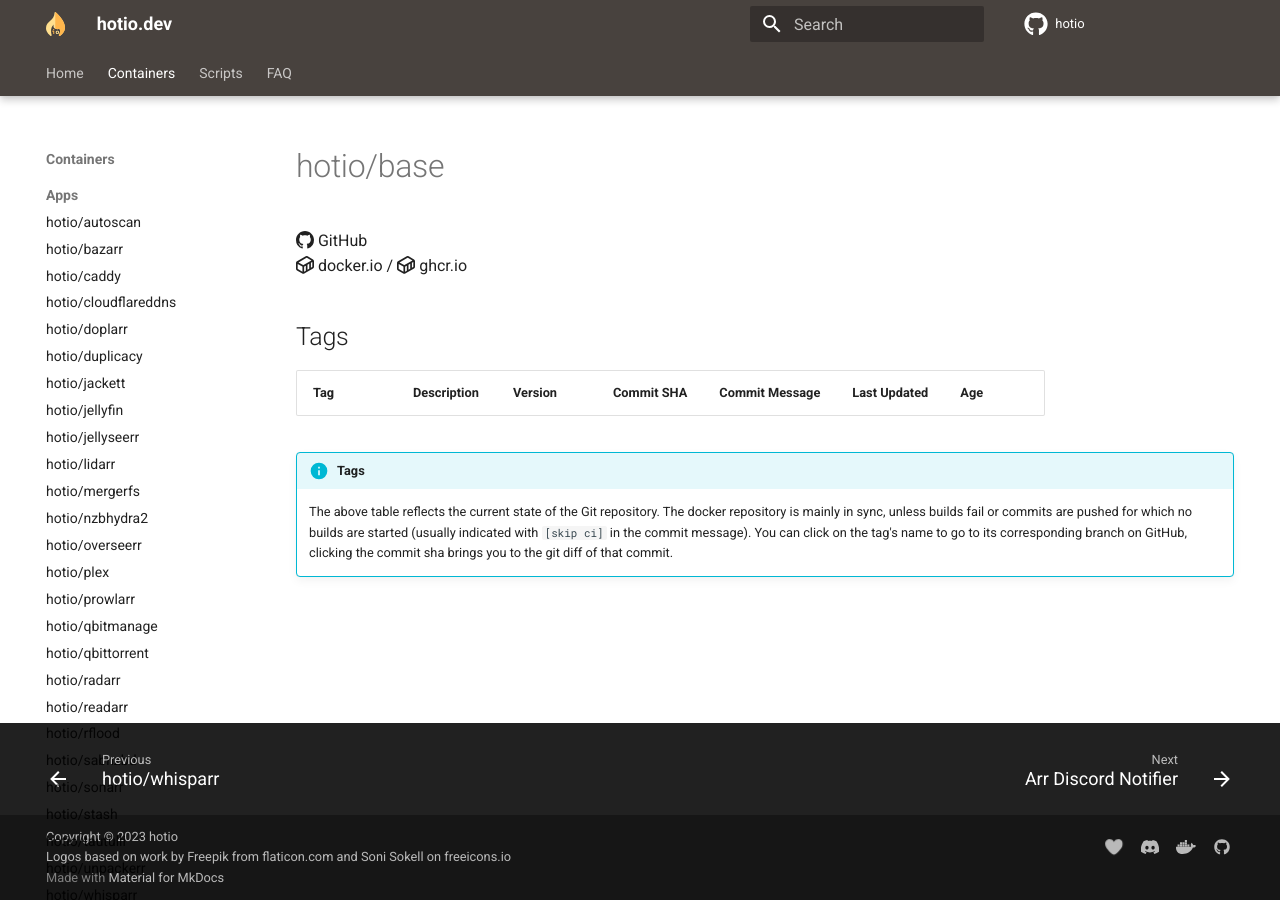
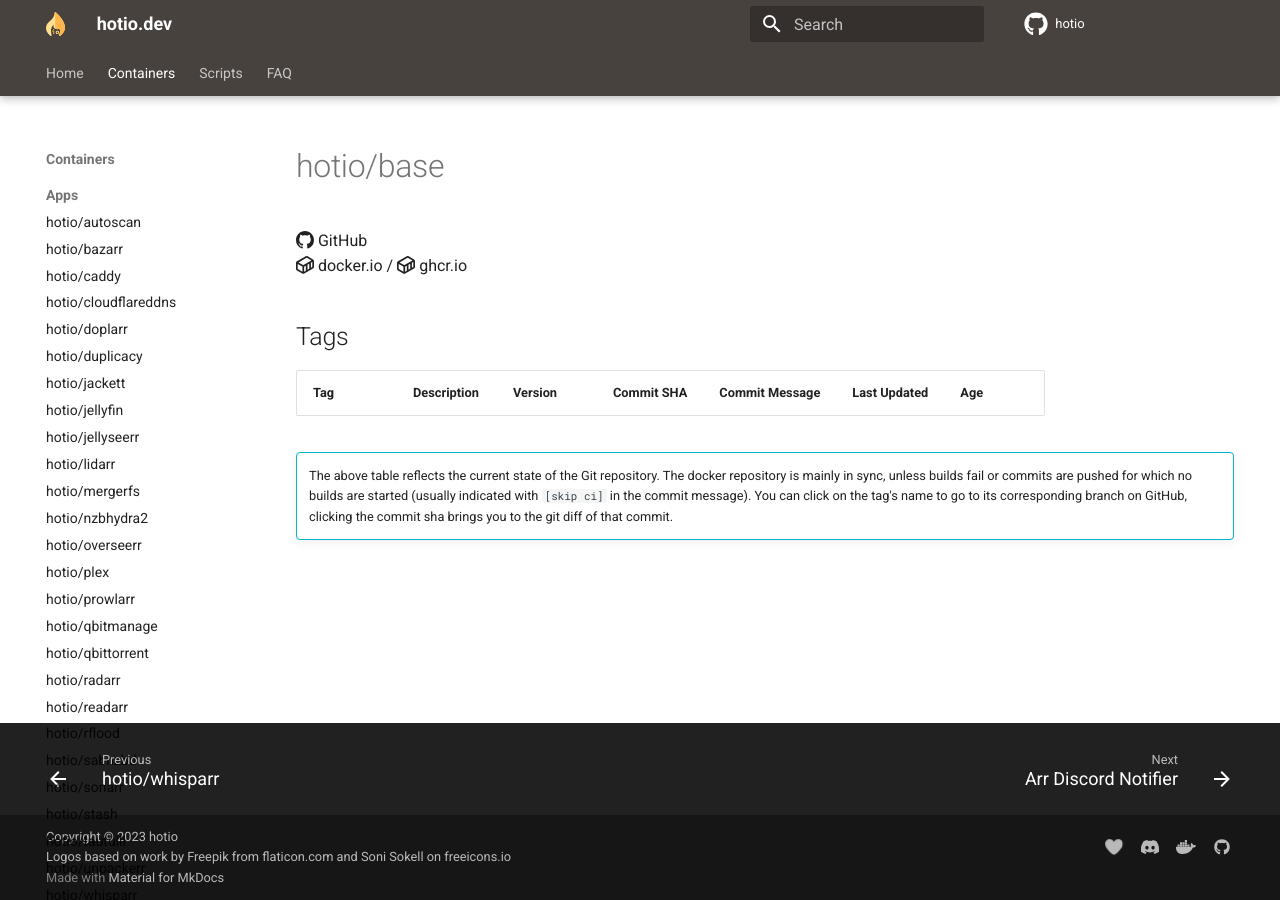
Before and after one commit to hotio/website, an MkDocs documentation site: the page built from docs/containers/base.md, in a window 1280 px wide. Built offline with MkDocs 1.6.1 and Material for MkDocs 9.7.7, drawn with Linux system fonts in a browser that asks for light colours.

Commit message:
reduce "in your face" of tags info

```diff
--- a/includes/tags.md
+++ b/includes/tags.md
@@ -14,7 +14,7 @@
   </tbody>
 </table>
 
-!!! info "Tags"
+!!! info ""
 
     The above table reflects the current state of the Git repository. The docker repository is mainly in sync, unless builds fail or commits are pushed for which no builds are started (usually indicated with `[skip ci]` in the commit message). You can click on the tag's name to go to its corresponding branch on GitHub, clicking the commit sha brings you to the git diff of that commit.
 
```
